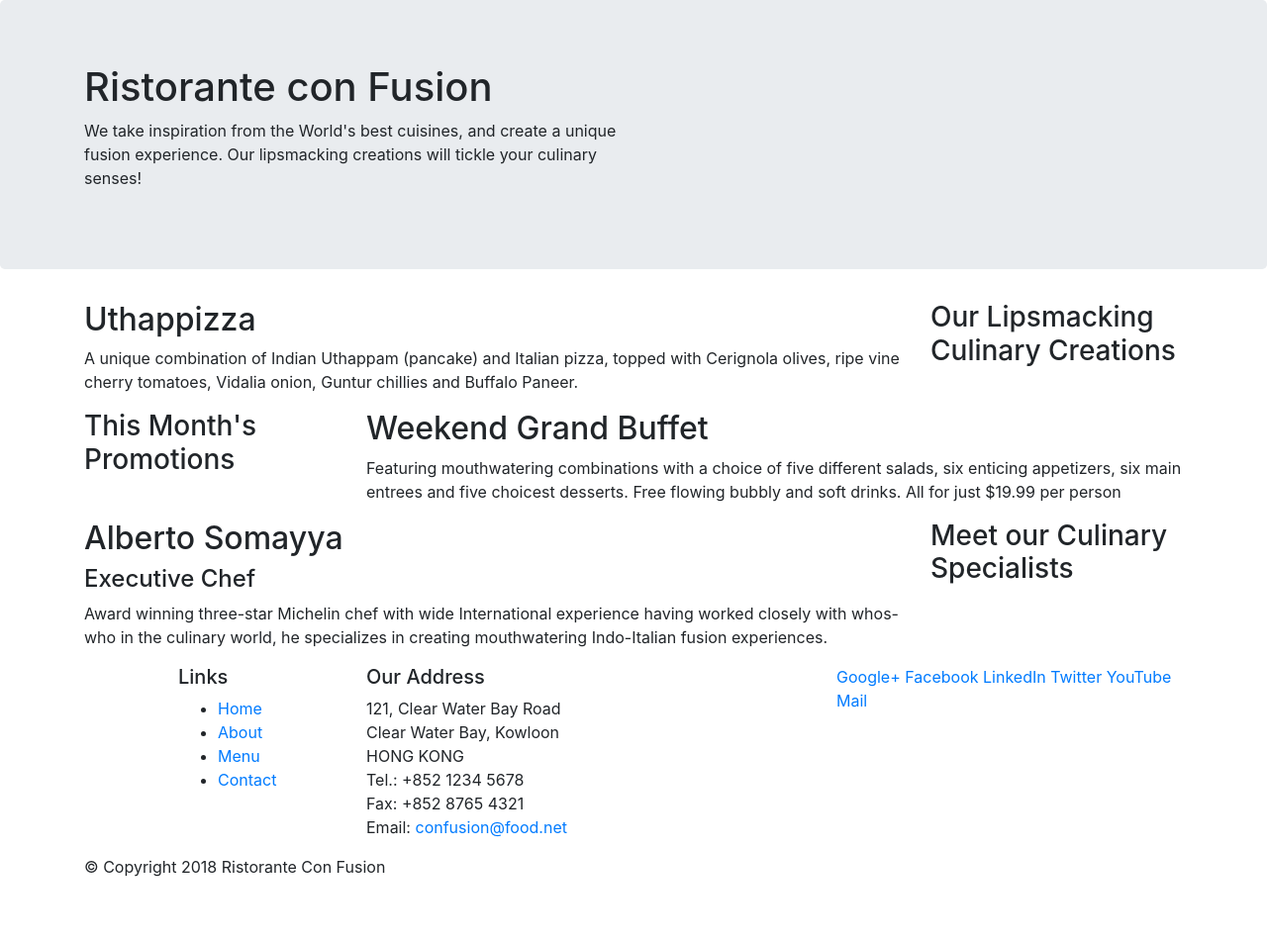
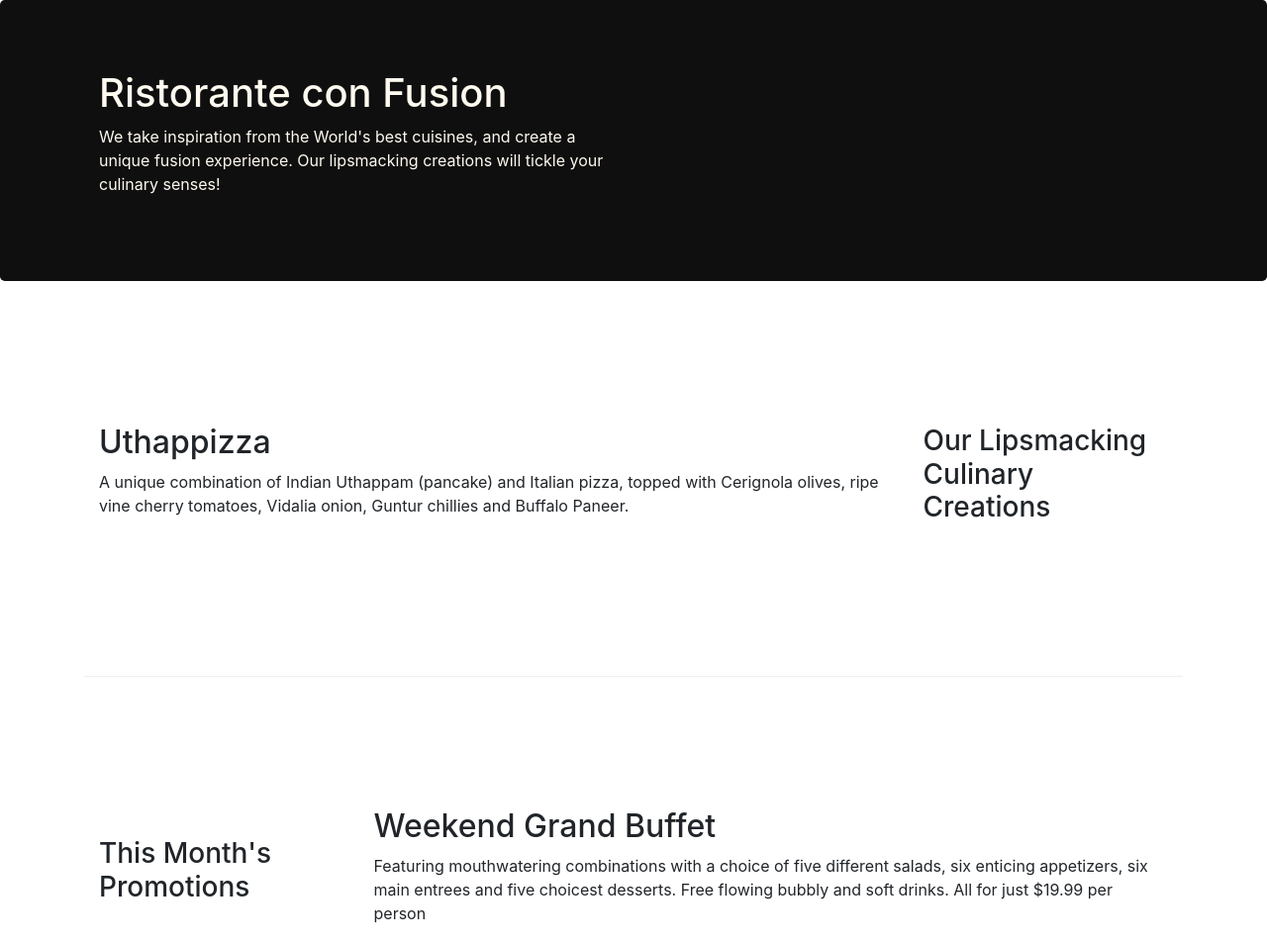
Before and after one commit to MohamedHanii/Bootstrap_grid, a website: page index.html in a window 1280 px wide. Shown: the top 954 px of the page at 99% size. Before the commit the page ends 904 px from the top, so only its background shows below. Drawn offline with nearby package versions, Linux system fonts and the light colour scheme.

Commit message:
bootstrap grid part 2 added custom css

```diff
--- /dev/null
+++ b/css/styles.css
@@ -0,0 +1,27 @@
+.row-header{
+    margin: 0px auto;
+    padding: 0px auto;
+}
+.row-content{
+    margin: 0px auto;
+    padding: 50px 0px 50px 0px;
+    border-bottom: 1px ridge;
+    min-height: 400px;
+}
+.footer{
+    background-color:#262626;
+    color:floralwhite;
+    margin: 0px auto;
+    padding: 20px 0px 20px 0px;
+}
+.jumbotron{
+    padding: 70px 30px 70px 30px;
+    margin: 0px auto;
+    background-color:#0f0f0f;
+    color: floralwhite;
+}
+.address{
+    font-size:80%;
+    margin: 0px;
+    color: #0f0f0f;
+}
--- a/index.html
+++ b/index.html
@@ -9,13 +9,14 @@
 
     <!-- Bootstrap CSS -->
     <link rel="stylesheet" href="node_modules/bootstrap/dist/css/bootstrap.min.css">
+    <link rel="stylesheet" href="css/styles.css">
     <title>Ristorante Con Fusion</title>
 </head>
 
 <body>
     <header class="jumbotron">
         <div class="container">
-            <div class="row">
+            <div class="row row-header">
                 <div class="col-12 col-sm-6">
                     <h1>Ristorante con Fusion</h1>
                     <p>We take inspiration from the World's best cuisines, and create a unique fusion experience. Our lipsmacking creations will tickle your culinary senses!</p>
@@ -27,7 +28,7 @@
     </header>
 
     <div class="container">
-        <div class="row">
+        <div class="row row-content align-items-center">
             <div class="col-12 col-sm-4 col-md-3 order-sm-last">
                 <h3>Our Lipsmacking Culinary Creations</h3>
             </div>
@@ -38,7 +39,7 @@
         </div>
 
 
-        <div class="row">
+        <div class="row row-content align-items-center">
             <div class="col-12 col-sm-4 col-md-3">
                 <h3>This Month's Promotions</h3>
             </div>
@@ -48,7 +49,7 @@
             </div>
         </div>
 
-        <div class="row">
+        <div class="row row-content align-items-center">
             <div class="col-12 col-sm-4 col-md-3 order-sm-last">
                 <h3>Meet our Culinary Specialists</h3>
             </div>
@@ -60,12 +61,12 @@
         </div>
     </div>
 
-    <footer>
+    <footer class="footer">
         <div class="container">
             <div class="row">
                 <div class="col-4 offset-1 col-sm-2">
                     <h5>Links</h5>
-                    <ul>
+                    <ul class="list-unstyled">
                         <li><a href="#">Home</a></li>
                         <li><a href="#">About</a></li>
                         <li><a href="#">Menu</a></li>
@@ -83,8 +84,8 @@
 		              Email: <a href="mailto:confusion@food.net">confusion@food.net</a>
 		           </address>
                 </div>
-                <div class="col-12 col-sm-4">
-                    <div>
+                <div class="col-12 col-sm-4 align-self-center">
+                    <div class="text-center">
                         <a href="http://google.com/+">Google+</a>
                         <a href="http://www.facebook.com/profile.php?id=">Facebook</a>
                         <a href="http://www.linkedin.com/in/">LinkedIn</a>
@@ -94,7 +95,7 @@
                     </div>
                 </div>
            </div>
-           <div class="row">
+           <div class="row justify-content-center">
                 <div class="col-auto">
                     <p>© Copyright 2018 Ristorante Con Fusion</p>
                 </div>
```
